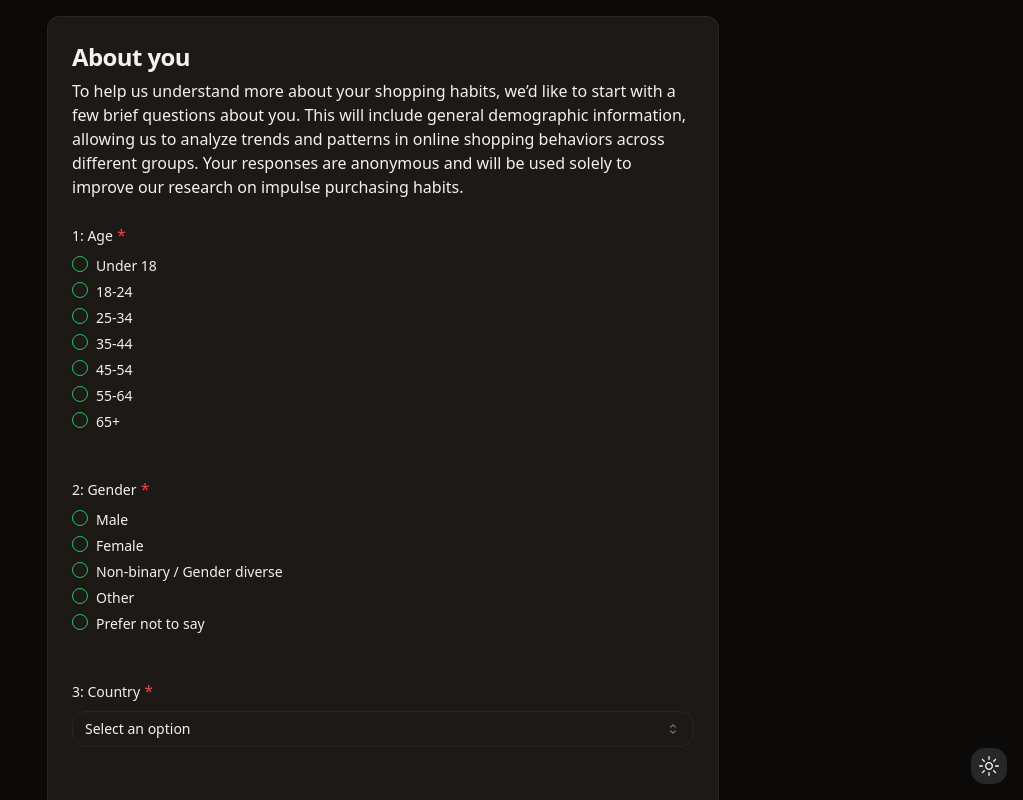
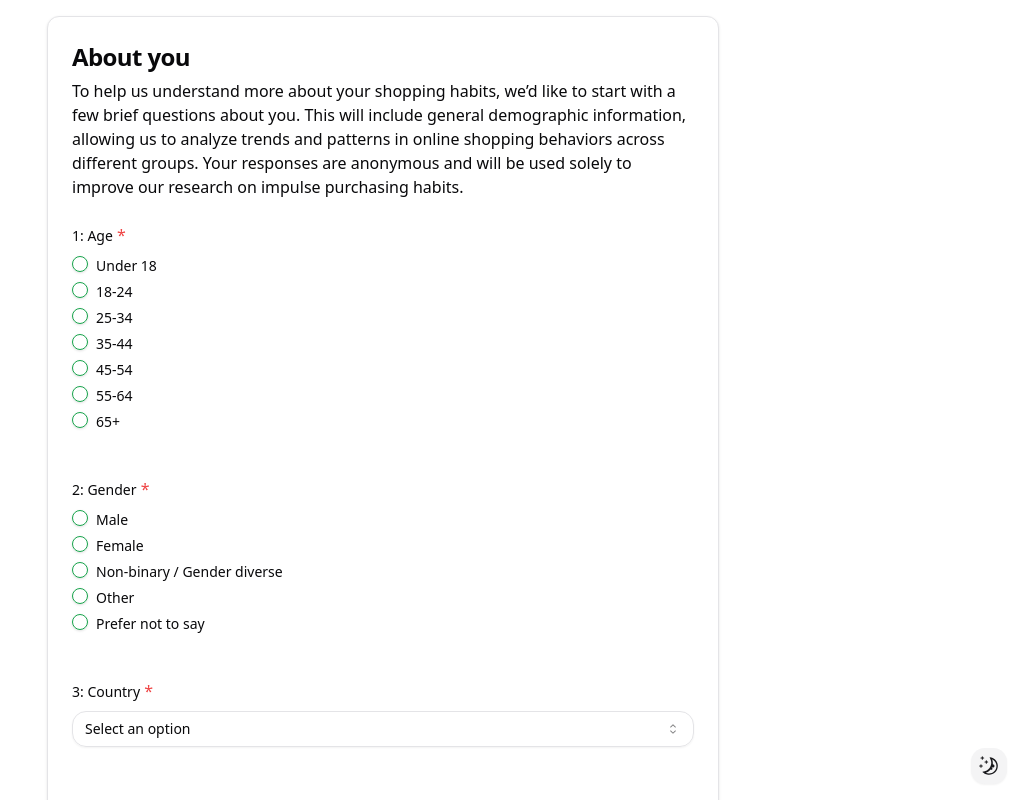
Before and after one commit to Grymse/survey, a React (Vite) app: page / in a window 1280 px wide. Both pictures are taken after a click on the button "Start". Shown: the whole page, without its empty margins (257-1280 px from the left). Built offline with nearby package versions, Linux system fonts and the light colour scheme.

Commit message:
Fix darkmode bug

```diff
--- a/src/components/survey/Elements.tsx
+++ b/src/components/survey/Elements.tsx
@@ -33,7 +33,7 @@ export function Elements({elements, indent, indexOffset = 1}: ElementsProps) {
     const hasAnswer = 0 < (answers.get(element.id)?.length ?? 0);
     const error = errors.get(element.id);
 
-    return <div className={`duration-200 space-y-2 relative -mx-6 px-6 ${hasAnswer ? "text-primary" : ""} ${error ? "bg-red-200" : ""}`}>
+    return <div className={`duration-200 space-y-2 relative -mx-6 px-6 ${hasAnswer ? "text-primary" : ""} ${error ? "bg-red-200 dark:bg-red-950" : ""}`}>
 
         <Label>{index}: {element.title}</Label> {element.required && <span className="text-red-500">*</span>}
 
--- a/src/contexts/DarkmodeProvider.tsx
+++ b/src/contexts/DarkmodeProvider.tsx
@@ -19,7 +19,9 @@ export const DarkmodeProvider = ({ children }: DarkmodeProviderProps) => {
 
   function getDarkmode(): boolean {
     if (localStorage.getItem("darkmode") === "false") return false;
-    return true;
+    if (localStorage.getItem("darkmode") === "true") return true;
+
+    return window.matchMedia('(prefers-color-scheme: dark)').matches;
   }
 
   function applyDarkmode(darkmode: boolean) {
```
